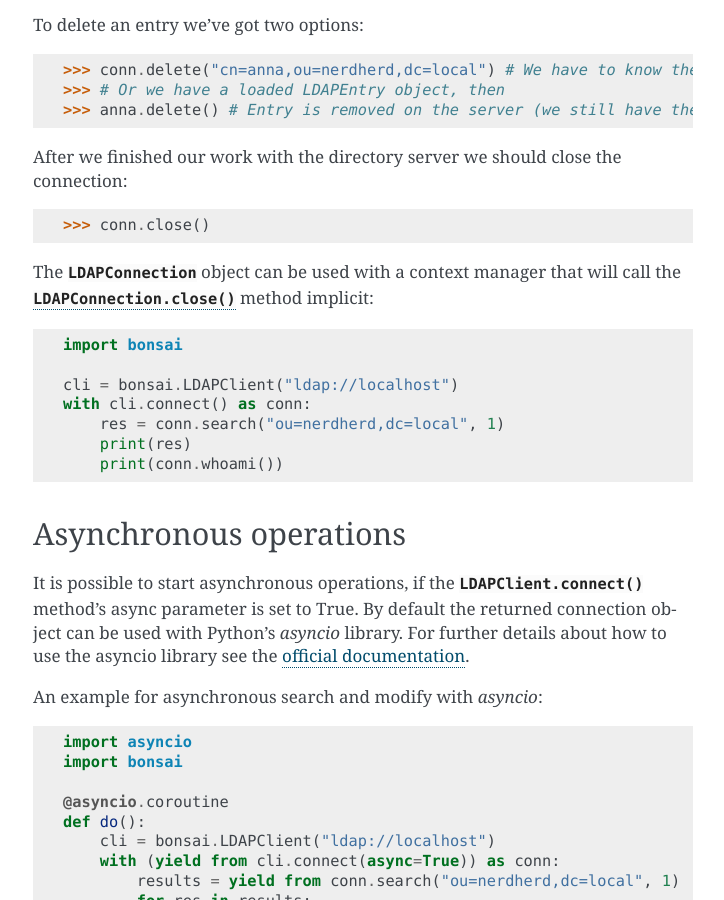
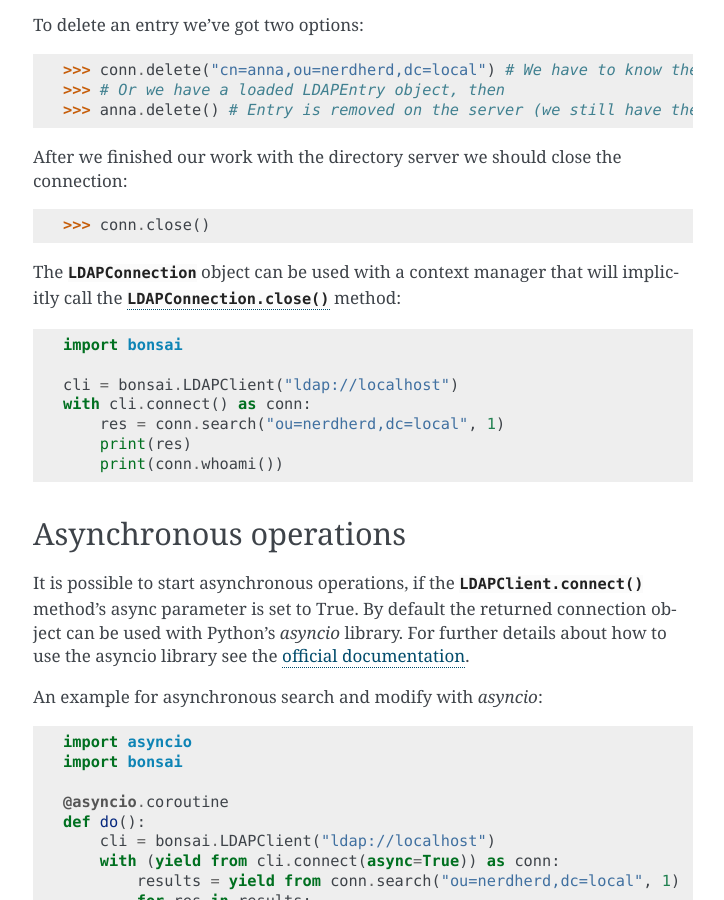
Before and after one commit to noirello/bonsai, a Sphinx documentation site: the page built from docs/tutorial.rst, in a window 1280 px wide and 900 px high, scrolled down 2561 px. Shown: the whole window, without its empty margins (387-1111 px from the left). Built offline with Sphinx 7.4.7, drawn with Linux system fonts in a browser that asks for light colours.

Commit message:
Updated changelog, fixed typos.

```diff
--- a/docs/index.rst
+++ b/docs/index.rst
@@ -22,7 +22,7 @@
 * Uses LDAP libraries (OpenLDAP and WinLDAP) written in C for faster processing.
 * Simple pythonic design.
 * Implements an own dictionary-like object for mapping LDAP entries that makes easier to add and modify them.
-* Works with various asynchronous library (like asnycio, gevent).
+* Works with various asynchronous library (like asyncio, gevent).
 
 
 Contents
--- a/docs/tutorial.rst
+++ b/docs/tutorial.rst
@@ -111,8 +111,8 @@
 
     >>> conn.close()
 
-The :class:`LDAPConnection` object can be used with a context manager that will call
-the :meth:`LDAPConnection.close` method implicit:
+The :class:`LDAPConnection` object can be used with a context manager that will implicitly call the
+:meth:`LDAPConnection.close` method:
 
 .. code-block:: python
 
```
Also changed, not shown: README.md (+1 -1 lines), 1 other file.
